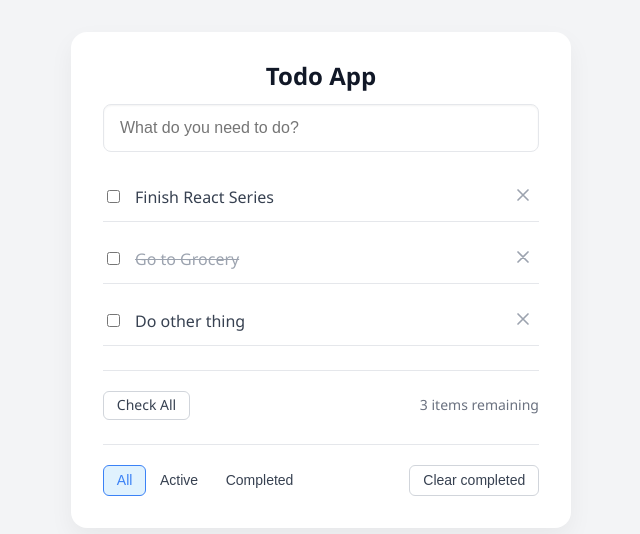
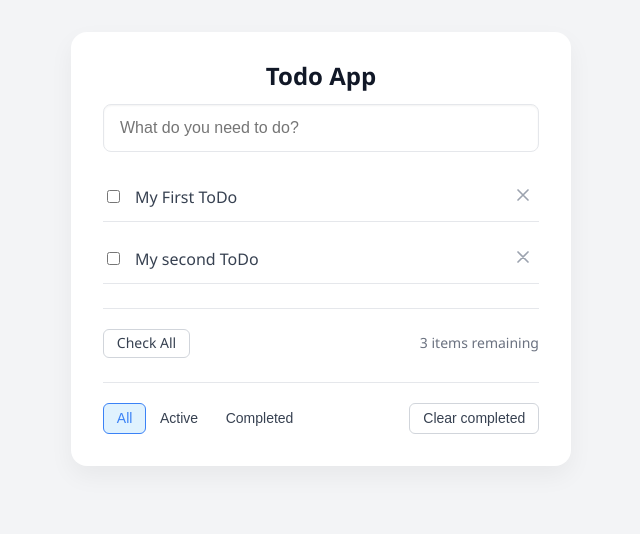
Before and after one commit to aungkyawth3t/react-todo, a React (Create React App) app: page / in a window 1280 px wide. Shown: the top 534 px of the page, without its empty margins (319-959 px from the left). Built offline with nearby package versions, Linux system fonts and the light colour scheme; data requests are answered from the project's data file; the HTML template or start-up script is replaced by a standard one.

Commit message:
dynamic data

```diff
--- a/src/App.js
+++ b/src/App.js
@@ -5,15 +5,27 @@
 import CheckAllAndRemaining from './components/CheckAllAndRemaining.js';
 import FilterButtons from './components/FilterButtons.js';
 import ClearCompletedButton from './components/ClearCompletedButton';
+import { useEffect, useState } from 'react';
 
 function App() {
+
+  let [todos, setTodos] = useState([]);
+
+  useEffect(() => {
+    fetch('http://localhost:3001/todos')
+      .then(res => res.json())
+      .then((todo) => {
+        setTodos(todo);
+      })
+  }, [])
+
   return (
     <div className="todo-app-container">
       <div className="todo-app">
         <h2>Todo App</h2>
 
         <TodoForm/>
-        <TodoList/>
+        <TodoList todos={ todos } />
         <CheckAllAndRemaining/>
 
         {/* TodoFilter */}
--- a/src/components/TodoList.js
+++ b/src/components/TodoList.js
@@ -1,13 +1,15 @@
 import React from 'react'
 
-export default function TodoList() {
+export default function TodoList({todos}) {
   return (
     <ul className="todo-list">
-        <li className="todo-item-container">
+          {todos.map(todo => (
+            <li className="todo-item-container" key={todo.id}>
                 <div className="todo-item">
                     <input type="checkbox" />
-            <span className="todo-item-label">Finish React Series</span>
-            {/* <input type="text" className="todo-item-input" value="Finish React Series" /> */}
+                      <span className={`todo-item-label ${todo.completed ? 'line-through' : ''}`}>
+                          {todo.title}
+                      </span>
                 </div>
                 <button className="x-button">
                     <svg
@@ -25,52 +27,7 @@
                     </svg>
                 </button>
             </li>
-        <li className="todo-item-container">
-        <div className="todo-item">
-            <input type="checkbox" />
-            <span className="todo-item-label line-through">
-            Go to Grocery
-            </span>
-            {/* <input type="text" className="todo-item-input" value="Go to Grocery" /> */}
-        </div>
-        <button className="x-button">
-            <svg
-            className="x-button-icon"
-            fill="none"
-            viewBox="0 0 24 24"
-            stroke="currentColor"
-            >
-            <path
-                strokeLinecap="round"
-                strokeLinejoin="round"
-                strokeWidth={2}
-                d="M6 18L18 6M6 6l12 12"
-            />
-            </svg>
-        </button>
-        </li>
-        <li className="todo-item-container">
-        <div className="todo-item">
-            <input type="checkbox" />
-            <span className="todo-item-label">Do other thing</span>
-            {/* <input type="text" className="todo-item-input" value="Do other thing /> */}
-        </div>
-        <button className="x-button">
-            <svg
-            className="x-button-icon"
-            fill="none"
-            viewBox="0 0 24 24"
-            stroke="currentColor"
-            >
-            <path
-                strokeLinecap="round"
-                strokeLinejoin="round"
-                strokeWidth={2}
-                d="M6 18L18 6M6 6l12 12"
-            />
-            </svg>
-        </button>
-        </li>
+        ))}
     </ul>
   )
 }
```
Lines whose indentation alone changed are shown as unchanged.
